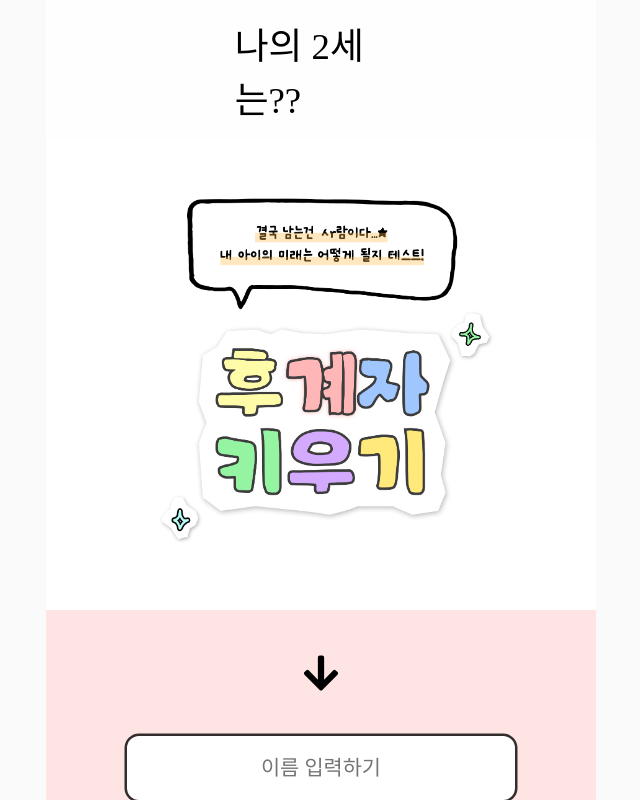
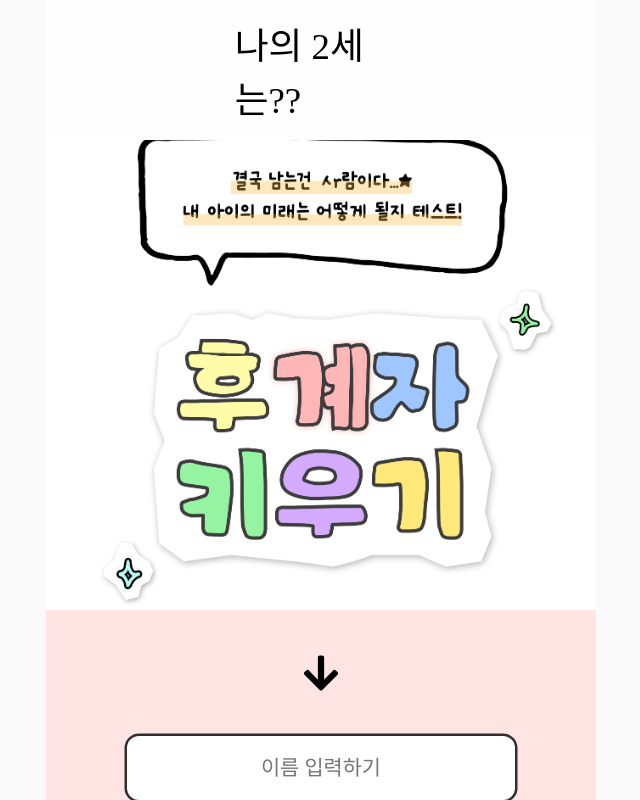
Before and after one commit to ds5105119/Skrr, a Next.js app: page / in a window 1280 px wide. Shown: the top 800 px of the page, without its empty margins (319-959 px from the left). Built offline with nearby package versions, Linux system fonts and the light colour scheme; a web font is replaced by a local one.

Commit message:
change main-title object-fit

```diff
--- a/src/app/page.module.css
+++ b/src/app/page.module.css
@@ -20,7 +20,7 @@
 }
 
 .titleimage {
-    object-fit: contain;
+    object-fit: cover;
 }
 
 .content {
```
